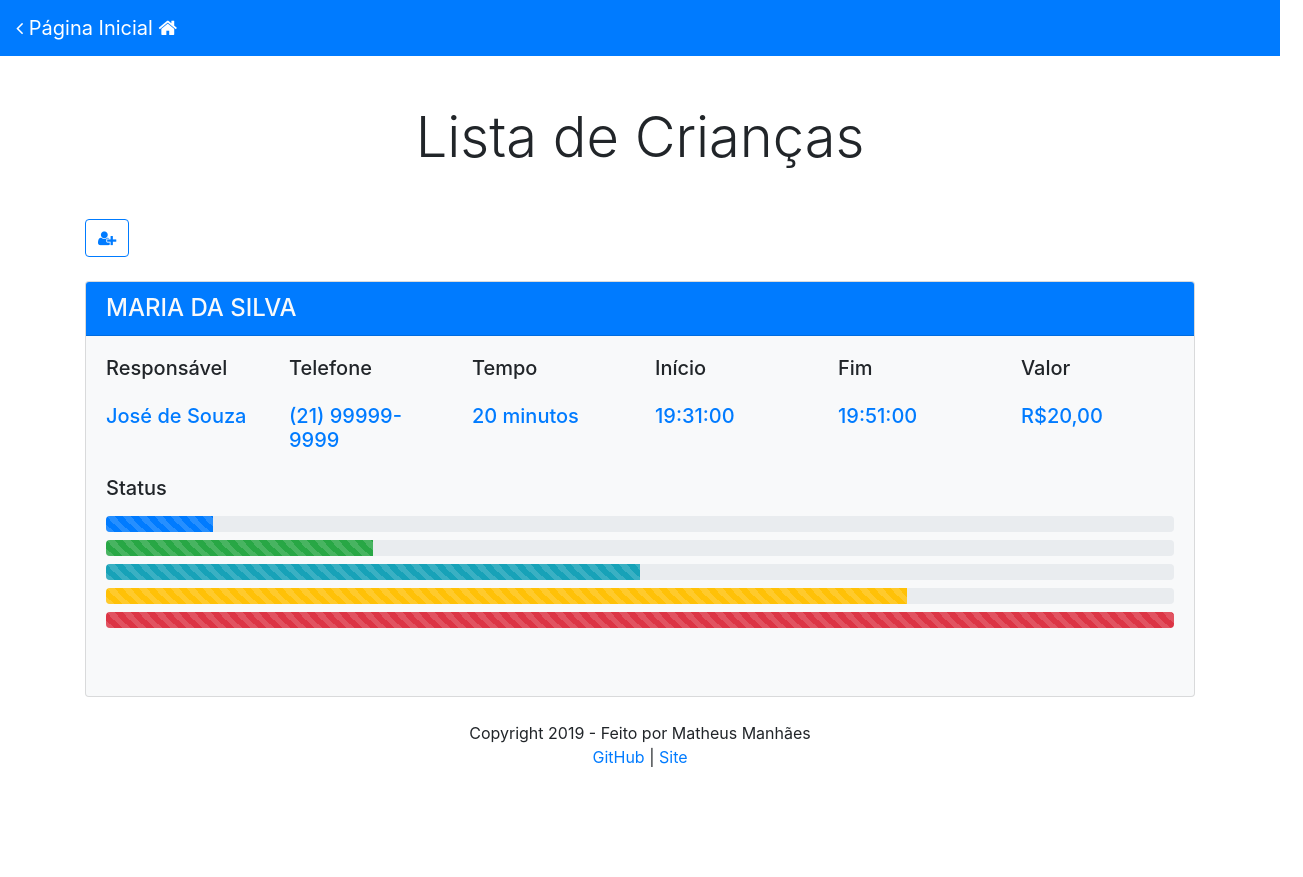
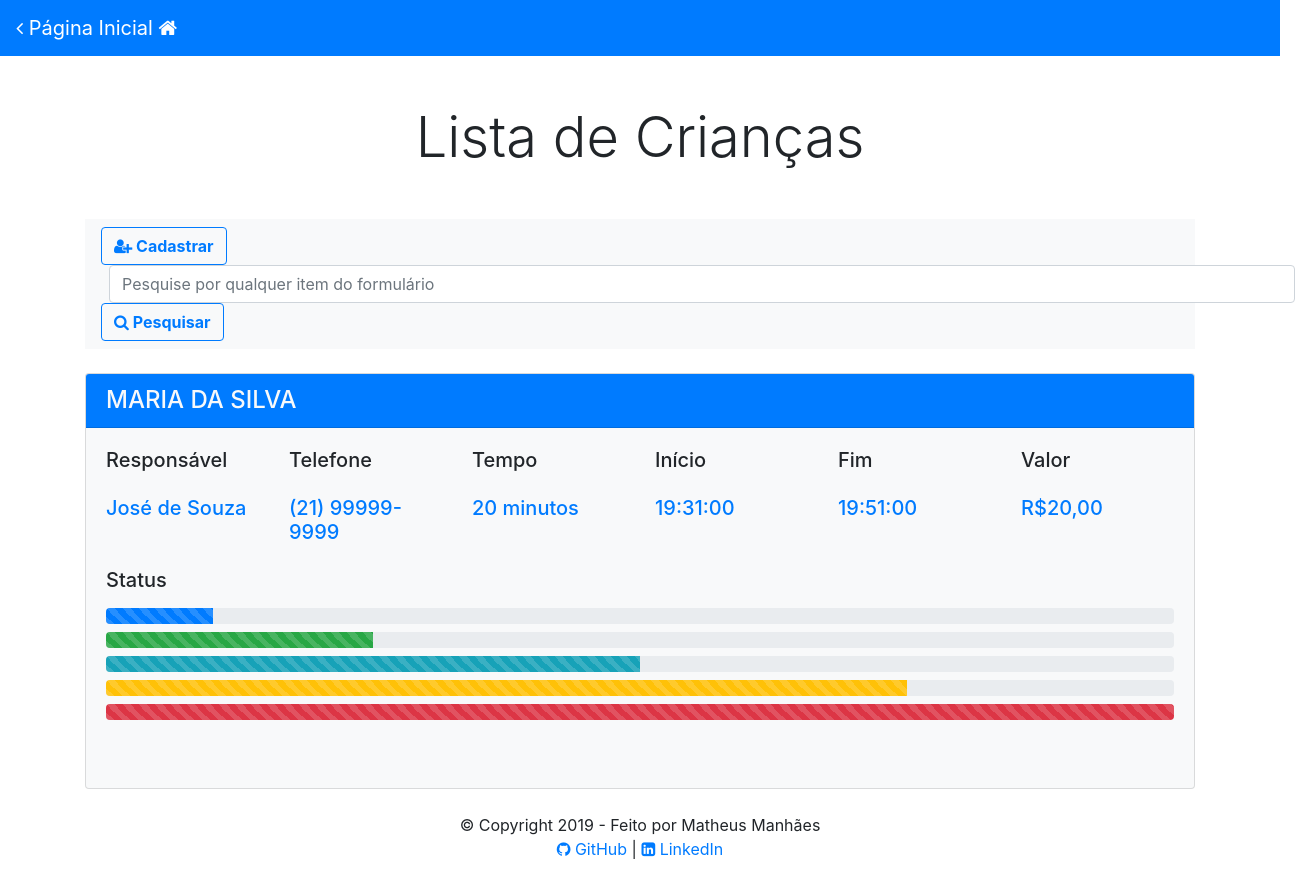
Before and after one commit to momanhaes/controle-kids, an Angular app: page /criancas in a window 1280 px wide. Shown: the whole page, 1303 px wide, since content can reach past the window. Before the commit the page ends 800 px from the top, so only its background shows below. Built offline with nearby package versions, Linux system fonts and the light colour scheme.

Commit message:
Atualiza estilo

```diff
--- a/src/app/paginas/criancas/criancas-form/criancas-form.component.html
+++ b/src/app/paginas/criancas/criancas-form/criancas-form.component.html
@@ -2,7 +2,7 @@
     <a class="navbar-brand" routerLink="/criancas">
         <i class="fa fa-angle-left" aria-hidden="true"></i>
         Lista de Crianças
-        <i class="fa fa-user-circle-o" aria-hidden="true"></i>
+        <i class="fa fa-child" aria-hidden="true"></i>
     </a>
 </nav>
 
@@ -12,13 +12,12 @@
     <div class="card">
 
         <div class="card-header bg-primary text-light">
-            <h5 class="mt-2">Nova Criança</h5>
+            <h5 class="mt-2"> <i class="fa fa-user-plus" aria-hidden="true"></i> Nova Criança</h5>
         </div>
 
         <div class="card-body">
 
             <form>
-
                 <div class="form-group">
                     <label class="font-weight-bold">Nome</label>
                     <input type="text" class="form-control" name="nome" id="idNome" required minlength="3">
@@ -77,8 +76,9 @@
                 </div>
             </div> -->
 
-                <button type="submit" class="btn btn-primary font-weight-bold">Salvar</button>
-                <a routerLink="/criancas" class="btn btn-danger ml-2 font-weight-bold">Cancelar</a>
+                <button type="submit" class="btn btn-primary font-weight-bold"> <i class="fa fa-check" aria-hidden="true"></i> Salvar</button>
+                <a routerLink="/criancas" class="btn btn-danger ml-2 font-weight-bold"> <i class="fa fa-times"
+                        aria-hidden="true"></i> Cancelar</a>
 
             </form>
         </div>
@@ -86,8 +86,9 @@
 </div>
 
 <footer class="container text-center">
-    <p>Copyright 2019 - Feito por Matheus Manhães <br> <a href="http://www.github.com/momanhaes"
-            target="_blank">GitHub</a>
-        |
-        <a href="http://www.mmanhaes.com" target="_blank">Site</a></p>
+    <p class="align-bottom"> © Copyright 2019 - Feito por Matheus Manhães <br>
+        <a href="http://www.github.com/momanhaes" target="_blank"> <i class="fa fa-github" aria-hidden="true"></i>
+            GitHub</a> |
+        <a href="https://www.linkedin.com/in/matheus-manh%C3%A3es-7a272a170/" target="_blank"> <i
+                class="fa fa-linkedin-square" aria-hidden="true"></i> LinkedIn</a></p>
 </footer>
--- a/src/app/paginas/criancas/criancas-list/criancas-list.component.html
+++ b/src/app/paginas/criancas/criancas-list/criancas-list.component.html
@@ -9,9 +9,17 @@
 <h1 class="display-4 text-center mb-5">Lista de Crianças</h1>
 
 <div class="container mb-4">
-    <a class="btn btn-outline-primary" routerLink="/criancas/cadastrar">
-        <i class=" fa fa-user-plus" aria-hidden="true"></i>
-    </a>
+    <nav class="navbar navbar-primary bg-light">
+        <form class="form-inline">
+
+            <button class="btn btn-outline-primary my-2 my-sm-0" routerLink="/criancas/cadastrar"><strong> <i
+                        class=" fa fa-user-plus" aria-hidden="true"></i> Cadastrar</strong></button>
+            <input class="form-control ml-sm-2 mr-sm-2" type="search"
+                placeholder="Pesquise por qualquer item do formulário" aria-label="Pesquisar" size="109">
+            <button class="btn btn-outline-primary my-2 my-sm-0"><strong> <i class="fa fa-search"
+                        aria-hidden="true"></i> Pesquisar</strong></button>
+        </form>
+    </nav>
 </div>
 
 <div class="container">
@@ -78,8 +86,9 @@
 </div>
 
 <footer class="container text-center">
-    <p>Copyright 2019 - Feito por Matheus Manhães <br> <a href="http://www.github.com/momanhaes"
-            target="_blank">GitHub</a>
-        |
-        <a href="http://www.mmanhaes.com" target="_blank">Site</a></p>
+    <p class="align-bottom"> © Copyright 2019 - Feito por Matheus Manhães <br>
+        <a href="http://www.github.com/momanhaes" target="_blank"> <i class="fa fa-github" aria-hidden="true"></i>
+            GitHub</a> |
+        <a href="https://www.linkedin.com/in/matheus-manh%C3%A3es-7a272a170/" target="_blank"> <i
+                class="fa fa-linkedin-square" aria-hidden="true"></i> LinkedIn</a></p>
 </footer>
--- a/src/app/paginas/home/home.component.html
+++ b/src/app/paginas/home/home.component.html
@@ -11,16 +11,20 @@
 
     <div class="card text-center">
         <div class="card-body">
-            <h4 class="card-title">Controle o tempo em que as crianças se divertem no Espaço Kids.</h4>
+            <h4 class="card-title mt-2">Controle o tempo em que as crianças se divertem no Espaço Kids.</h4>
         </div>
     </div>
-    <button type="button" routerLink="/criancas" class="btn btn-primary btn-lg btn-block mt-4">Entrar</button>
+    <button type="button" routerLink="/criancas" class="btn btn-primary btn-lg btn-block mt-4"> <i class="fa fa-sign-in"
+            aria-hidden="true"></i>
+        Entrar</button>
 
 </div>
 
+
 <footer class="container text-center">
-    <p>Copyright 2019 - Feito por Matheus Manhães <br> <a href="http://www.github.com/momanhaes"
-            target="_blank">GitHub</a>
-        |
-        <a href="http://www.mmanhaes.com" target="_blank">Site</a></p>
+    <p class="align-bottom"> © Copyright 2019 - Feito por Matheus Manhães <br>
+        <a href="http://www.github.com/momanhaes" target="_blank"> <i class="fa fa-github" aria-hidden="true"></i>
+            GitHub</a> |
+        <a href="https://www.linkedin.com/in/matheus-manh%C3%A3es-7a272a170/" target="_blank"> <i
+                class="fa fa-linkedin-square" aria-hidden="true"></i> LinkedIn</a></p>
 </footer>
```
